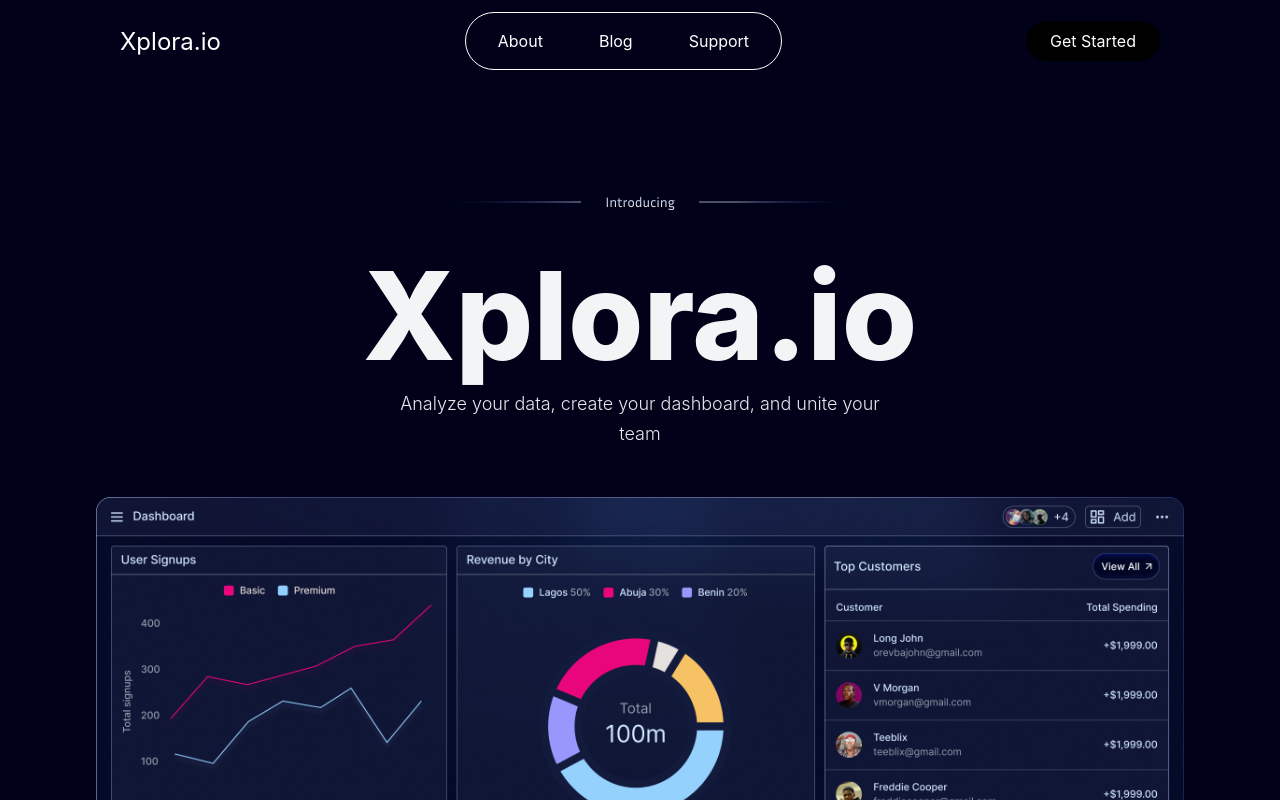
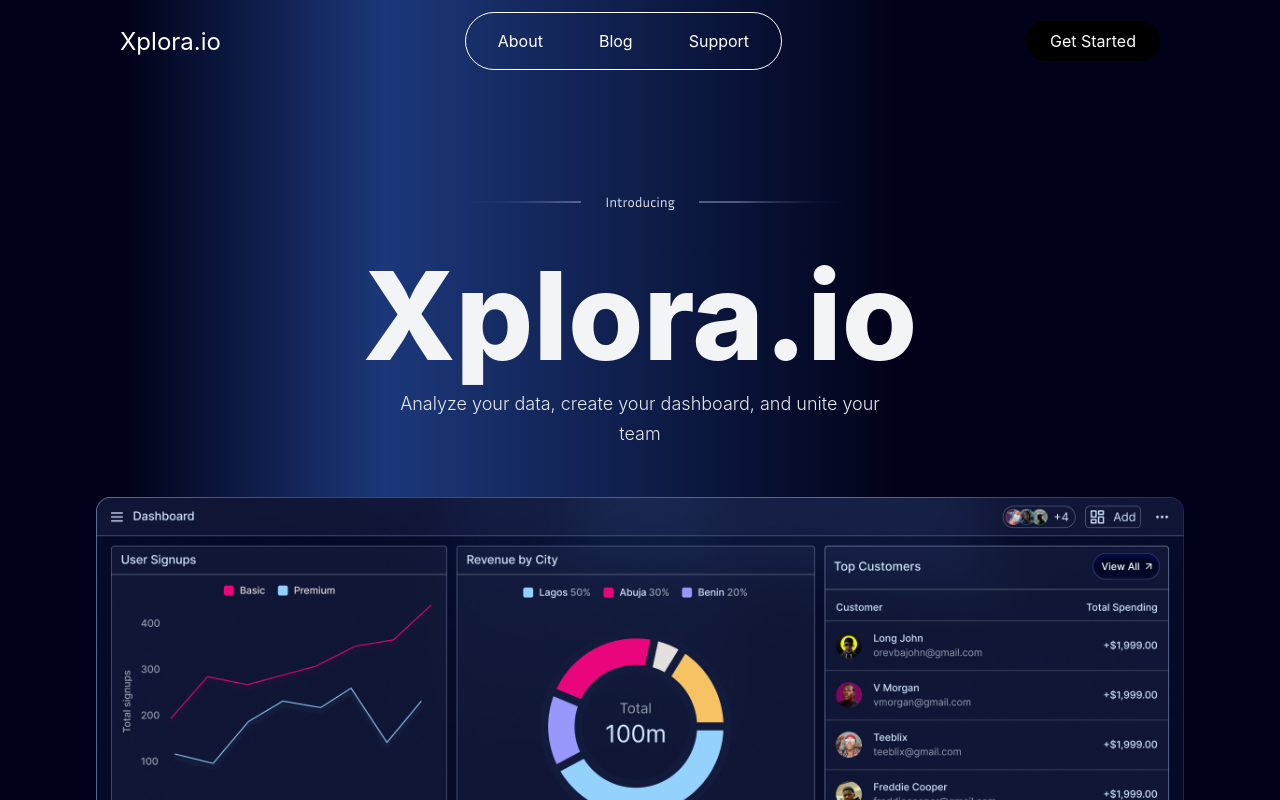
Before and after one commit to Thelma101/XP-landingPage, a React (Create React App) app in the folder xp/: page / in a window 1280 px wide. Shown: the top 800 px of the page. Built offline with nearby package versions, Linux system fonts and the light colour scheme; the HTML template or start-up script is replaced by a standard one.

Commit message:
css final update

```diff
--- a/xp/src/App.js
+++ b/xp/src/App.js
@@ -10,7 +10,7 @@ function App() {
 
   return (
 
-    <div className='items-center justify-center px-1 bg-main-bg md:header-light-1 md:px-24 '>
+    <div className='items-center justify-center px-1 bg-header-dark md:header-light-1 md:px-24 '>
 
       <HeaderSection />
       <HeroSection />
--- a/xp/tailwind.config.js
+++ b/xp/tailwind.config.js
@@ -10,14 +10,10 @@ module.exports = {
         'main-bg': '#010219',
       },
       backgroundImage: {
-        //  'header-light-1': 'linear-gradient(120deg, #010219, #010219, #1C387A, #010219, #010219, #010219, #010219 , #010219, #010219 , #010219)',
-        //  'header-light-2': 'linear-gradient(100deg, #010219, #010219, #1C387A, #010219, #010219, #010219, #010219 , #010219, #010219 , #010219)',
-        //  'header-light-3': 'linear-gradient(190deg, #010219,#1C387A ,#010219, #010219, #010219, #010219, #010219 , #010219, #010219 , #010219)',
-        //  'header-light-4': 'linear-gradient(280deg, #010219,#1C387A ,#010219, #010219, #010219, #010219, #010219 , #010219, #010219 , #010219)',
-         'header-light-1': 'linear-gradient(90deg, #010219 10%, #1C387A 30%, #010219 70%)',
-         'header-light-2': 'linear-gradient(100deg, rgba(28, 56, 122, 0.3), rgba(1, 2, 25, 0.9) 60%, #010219)',
+        'header-dark': 'linear-gradient(90deg, #010219 10%, #1C387A 30%, #010219 70%)',
+        'header-light': 'linear-gradient(to bottom, rgba(28, 56, 122, 0.3) 0%, rgba(28, 56, 122, 0.1) 5%, rgba(1, 2, 25, 0) 10%)',
+      },
 
-      },
       fontFamily: {
         graphik: ['Graphik', 'sans-serif'],
       },
```
